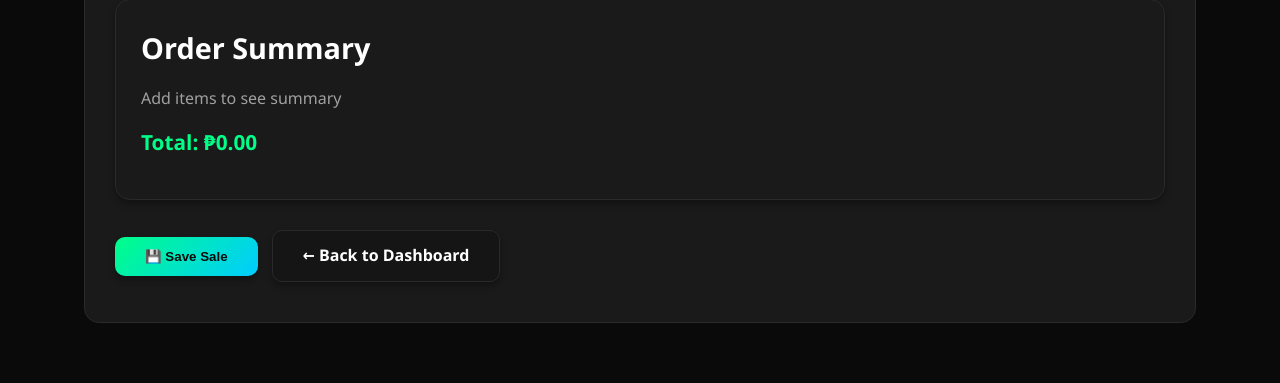
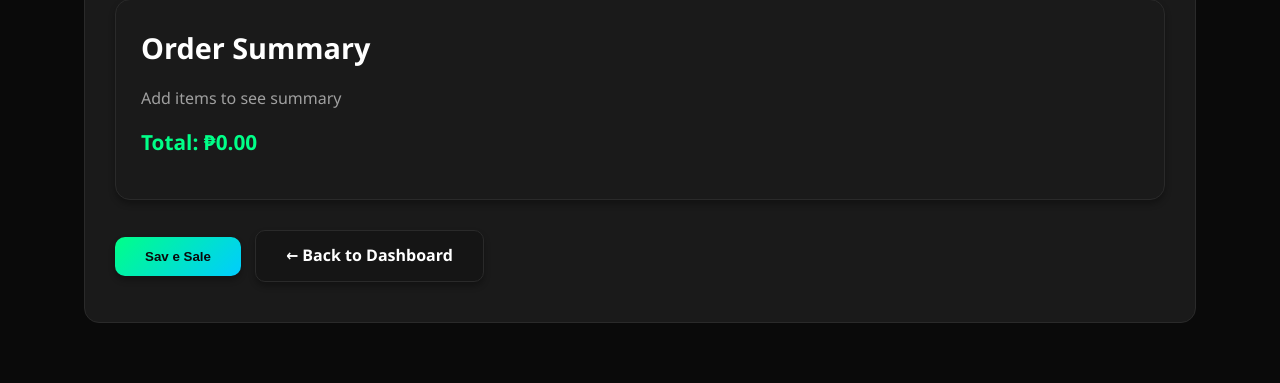
Before and after one commit to atsumixx/Microfauna, a Flask app: page /add-sale in a window 1280 px wide. Shown: the part 989-1372 px from the top of the page. Run offline with Flask 3, Linux system fonts and the light colour scheme; data comes from the database, SQL or seed files in the repository.

Commit message:
Update add_sale.html

```diff
--- a/templates/add_sale.html
+++ b/templates/add_sale.html
@@ -63,7 +63,7 @@
                 <h3 style="margin-top: 15px;">Total: <span id="totalAmount">₱0.00</span></h3>
             </div>
 
-            <button class="btn" type="submit">💾 Save Sale</button>
+            <button class="btn" type="submit">Sav   e Sale</button>
             <a class="btn btn-secondary" href="{{ url_for('dashboard') }}">← Back to Dashboard</a>
         </form>
     </div>
```
